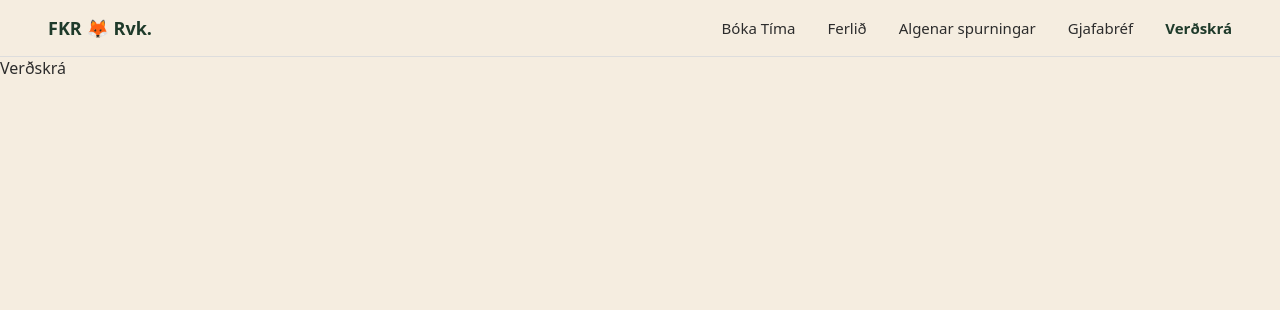
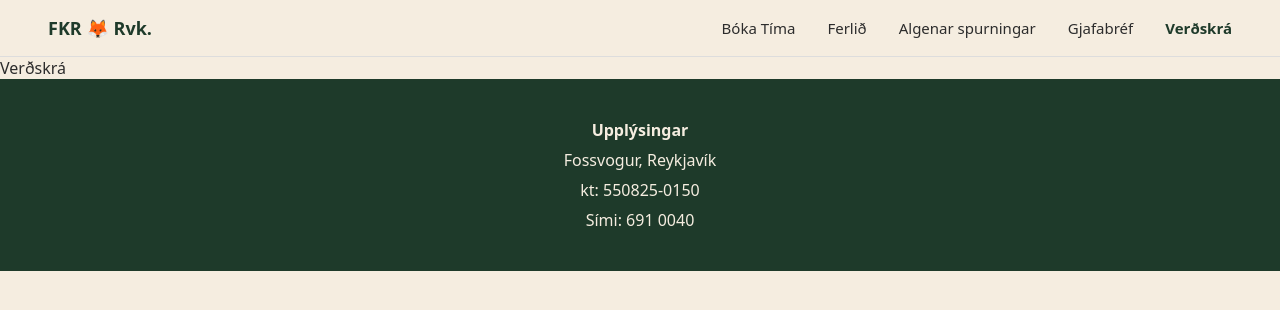
Before and after one commit to bjarnib23/fkr-reykjavik, a React (Vite) app in the folder react/: page /verdskra in a window 1280 px wide. Shown: the top 310 px of the page. Built offline with nearby package versions, Linux system fonts and the light colour scheme.

Commit message:
Add Footer component with contact info and CSS   styling

```diff
--- a/react/src/App.jsx
+++ b/react/src/App.jsx
@@ -1,5 +1,6 @@
 import { BrowserRouter, Routes, Route } from 'react-router-dom'
   import Navbar from './components/Navbar'
+  import Footer from './components/Footer'
 
   function App() {
     return (
@@ -13,6 +14,7 @@ import { BrowserRouter, Routes, Route } from 'react-router-dom'
           <Route path="/gjafabref" element={<p>Gjafabréf</p>} />
           <Route path="/verdskra" element={<p>Verðskrá</p>} />
         </Routes>
+        <Footer/>
       </BrowserRouter>
     )
   }
--- /dev/null
+++ b/react/src/components/Footer.css
@@ -0,0 +1,10 @@
+.footer {
+    background: #1e3a2a;
+    color: #f5ede0;
+    text-align: center;
+    padding: 40px;
+    display: flex;
+    flex-direction: column;
+    gap: 8px;
+    margin-top: auto;
+  }
--- a/react/src/components/Footer.jsx
+++ b/react/src/components/Footer.jsx
@@ -0,0 +1,14 @@
+import './Footer.css'
+
+function Footer() {
+    return(
+        <footer className="footer">
+            <p><strong>Upplýsingar</strong></p>
+            <p>Fossvogur, Reykjavík</p>
+            <p>kt: 550825-0150</p>
+            <p>Sími: 691 0040</p>
+        </footer>
+    )
+}
+
+export default Footer
```
